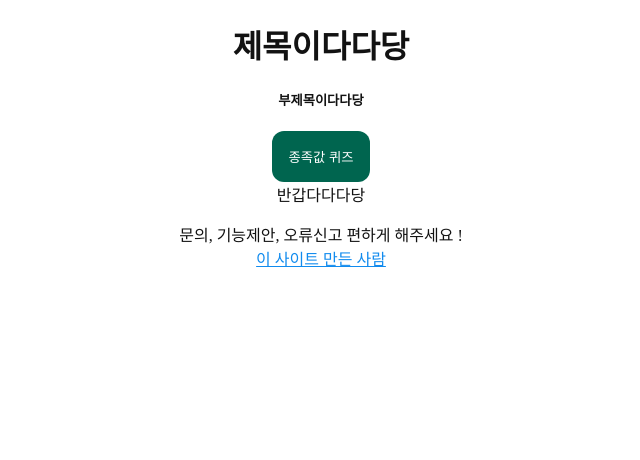
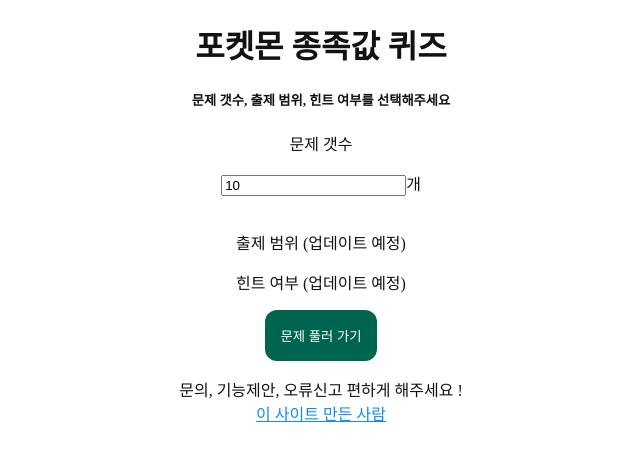
Before and after one commit to seondal/PokemonQuiz, a Next.js app: page / in a window 1280 px wide. Shown: the top 460 px of the page, without its empty margins (319-959 px from the left). Built offline with nearby package versions, Linux system fonts and the light colour scheme.

Commit message:
✨ feat :  문제 수 정해서 쿼리로 보내기

```diff
--- a/src/app/page.tsx
+++ b/src/app/page.tsx
@@ -1,14 +1,59 @@
 import Link from "next/link";
+
+const LATEST_GENERATION = 9;
+const GENERATION = Array.from(
+  { length: LATEST_GENERATION },
+  (_, index) => index + 1
+);
 
 export default function Home() {
   return (
     <>
-      <h1>제목이다다당</h1>
-      <h5>부제목이다다당</h5>
-      <Link href="stats">
-        <button>종족값 퀴즈</button>
-      </Link>
-      <div>반갑다다다당</div>
+      <h1>포켓몬 종족값 퀴즈</h1>
+      <h5>문제 갯수, 출제 범위, 힌트 여부를 선택해주세요</h5>
+      <form action="/quiz" method="GET">
+        <p>문제 갯수</p>
+        <div>
+          <input
+            type="number"
+            name="count"
+            id="count"
+            required
+            defaultValue={10}
+          />
+          <label htmlFor="count">개</label>
+        </div>
+        <br />
+        <p>출제 범위 (업데이트 예정)</p>
+        {/* {GENERATION.map((item) => (
+          <div key={item}>
+            <input
+              type="checkbox"
+              name="generation"
+              id="generation"
+              value={item}
+              defaultChecked
+            />
+            <label>{item}세대</label>
+          </div>
+        ))} */}
+        {/* <div>
+          <input type="checkbox" name="final" id="final" />
+          <label htmlFor="final">최종 진화형만</label>
+        </div>
+        <br /> */}
+        <p>힌트 여부 (업데이트 예정)</p>
+        {/* <div>
+          <input type="checkbox" name="gen" id="gen" defaultChecked />
+          <label htmlFor="gen">세대 힌트</label>
+        </div>
+        <div>
+          <input type="checkbox" name="type" id="type" defaultChecked />
+          <label htmlFor="type">타입 힌트</label>
+        </div>
+        <br /> */}
+        <button type="submit">문제 풀러 가기</button>
+      </form>
     </>
   );
 }
```
